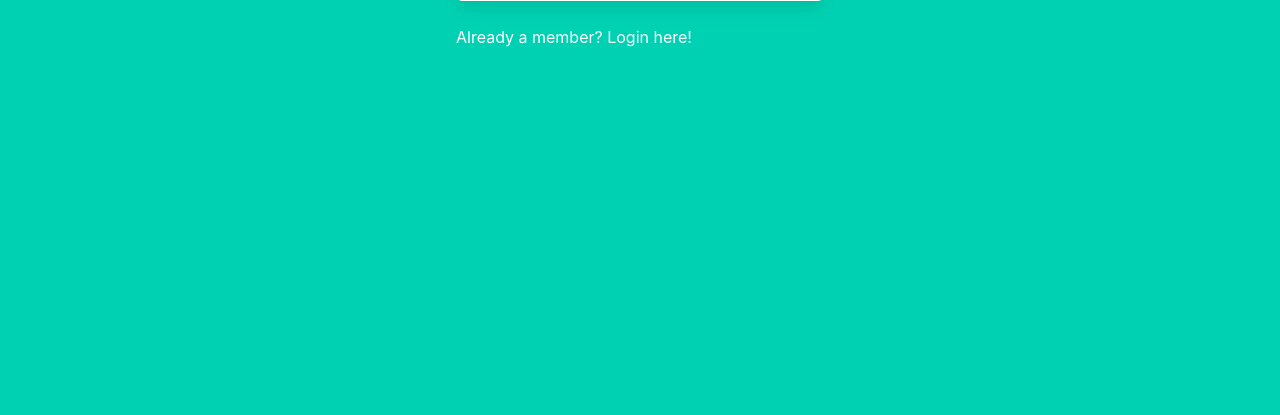
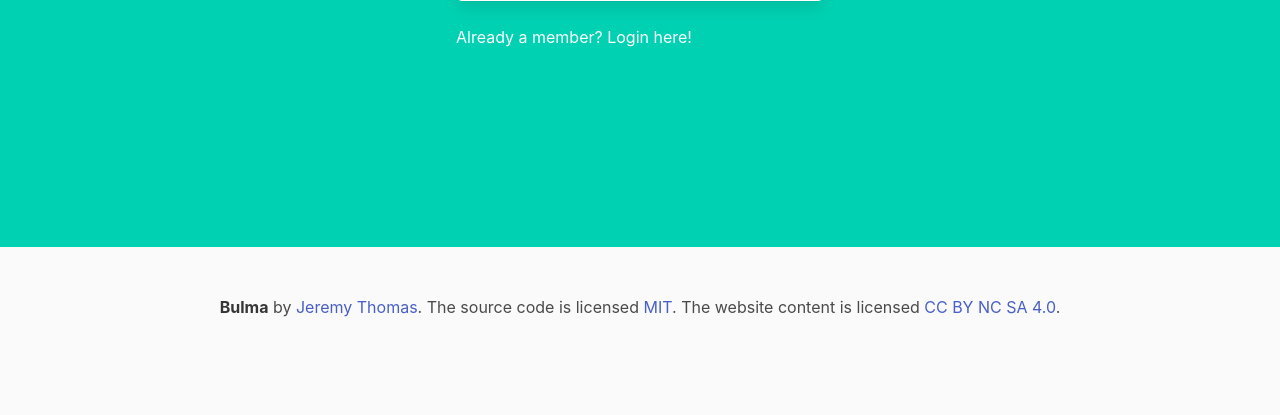
Before and after one commit to Timothy-Pulliam/flask_microblog, a Flask app: page /register in a window 1280 px wide. Shown: the part 609-1024 px from the top of the page. Before the commit the page ends 656 px from the top, so only its background shows below. Run offline with Flask 2, Linux system fonts and the light colour scheme; some libraries are stand-ins or nearby versions.

Commit message:
CSS/HTML changes

```diff
--- a/app/static/css/style.css
+++ b/app/static/css/style.css
@@ -22,3 +22,15 @@
   position: absolute;
   width: 100%;
 }
+
+.is-full-height{
+  height: 100vh;
+}
+
+.no-margin{
+  margin: 0;
+}
+
+html, body {
+  height: 100%;
+}
--- a/app/templates/base.html
+++ b/app/templates/base.html
@@ -1,9 +1,14 @@
-<DOCTYPE html>
+<!DOCTYPE html>
 <html lang="en">
 
 <head>
   <meta charset="utf-8">
   <meta name="viewport" content="width=device-width, initial-scale=1">
+  <meta property="og:title" content="Tim's Site About Nothing" />
+  <meta property="og:type" content="website" />
+  <meta property="og:url" content="http://localhost:5000" />
+  <meta property="og:image" content="https://pbs.twimg.com/profile_images/1364633178128994304/yM-RJE7U_400x400.jpg" />
+  <meta property="og:description" content="Tim's site built with the flask webframework and lots of duct tape." />
   <link rel="stylesheet" href="https://cdn.jsdelivr.net/npm/bulma@0.9.1/css/bulma.min.css">
   <link rel="stylesheet" href="{{ url_for('static', filename='css/style.css') }}">
   <title>
@@ -99,6 +104,17 @@
   <!--
     </div>
     -->
+
+  <footer class="footer">
+    <div class="content has-text-centered">
+      <p>
+        <strong>Bulma</strong> by <a href="https://jgthms.com">Jeremy Thomas</a>. The source code is licensed
+        <a href="http://opensource.org/licenses/mit-license.php">MIT</a>. The website content
+        is licensed <a href="http://creativecommons.org/licenses/by-nc-sa/4.0/">CC BY NC SA 4.0</a>.
+      </p>
+    </div>
+  </footer>
+
   <!-- VUE JS development version, includes helpful console warnings -->
   <script src="https://cdn.jsdelivr.net/npm/vue@2/dist/vue.js"></script>
   <script src="{{ url_for('static', filename='js/main.js') }}"></script>
```
Lines whose indentation alone changed are shown as unchanged.
